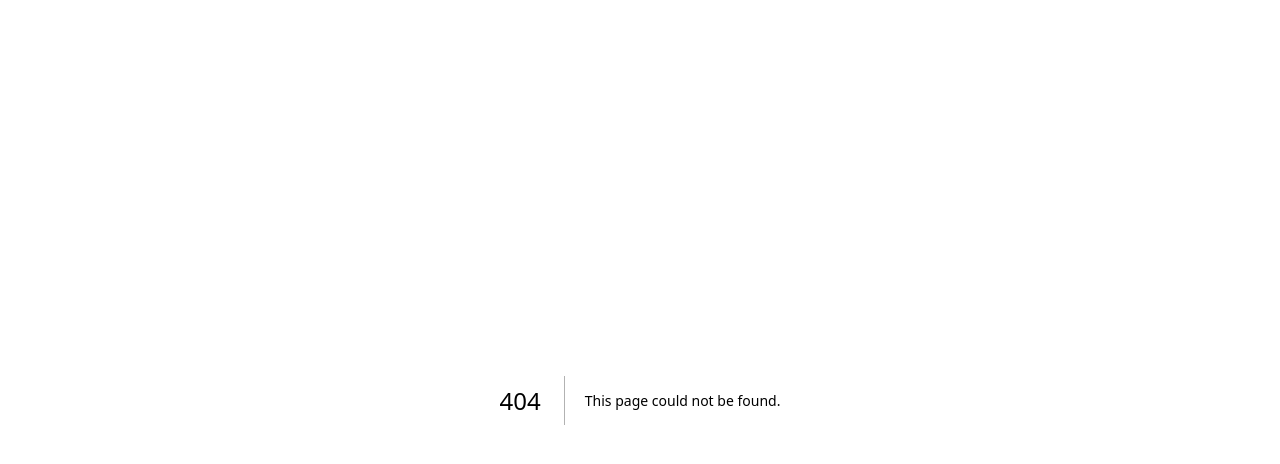
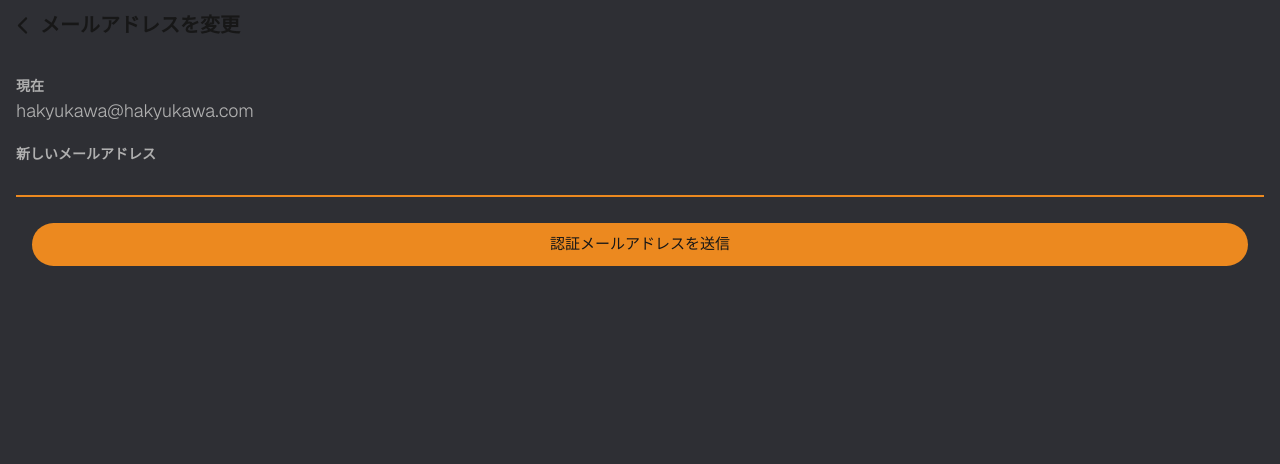
Before and after one commit to hakyukawa/frist_chat_next, a Next.js app in the folder hakyukawa-next/: page /mailaddressConfig in a window 1280 px wide. Before the commit this address had no page. Shown: the top 464 px of the page. Built offline with nearby package versions, Linux system fonts and the light colour scheme.

Commit message:
[add]パスワード再設定ページ作成

```diff
--- /dev/null
+++ b/hakyukawa-next/src/app/mailaddressConfig/page.jsx
@@ -0,0 +1,87 @@
+"use client";
+import React, {useState} from "react";
+import Header from "@/components/common/Header";
+import Status from "@/components/common/option/Status";
+import SubmitButton from "@/components/common/SubmitButton";
+import InputForm from "@/components/common/option/InputForm";
+
+
+function MailaddressConfig () {
+
+    const now_mail = "hakyukawa@hakyukawa.com";
+    const demomail = ["aiueo@exsample.com", "sample@sample.com", "test@test.com"];
+
+    //入力・エラー状態管理
+        const [formData,setFormData] = useState({
+            new_mail: "",
+        });
+        const [errors,setErrors] = useState({});
+
+        //入力内容の変更を反映
+        const handleChange = (e) => {
+            const {name,value} = e.target;
+            setFormData({
+                ...formData,
+                [name]: value,
+            });
+        };
+
+        //バリデーション
+        const validate = () => {
+            const newErrors = {};
+
+            const domain = formData.new_mail.split("@")[1];
+        if (!formData.new_mail) newErrors.new_mail = "記入してください";
+        else if (
+            /[\uFF10-\uFF19\uFF21-\uFF3A\uFF41-\uFF5A\u3000\uFF01-\uFF5E\u3040-\u309F]/.test(
+                formData.new_mail
+            ) ||
+            /[\uFF10-\uFF19\uFF21-\uFF3A\uFF41-\uFF5A\u3000\uFF01-\uFF5E\u3040-\u309F]/.test(domain)
+        ) {
+            newErrors.new_mail = "半角英数字で入力してください";
+        } else if (!/\S+@\S+\.\S+/.test(formData.new_mail) || formData.new_mail.includes(" ")) {
+            newErrors.new_mail = "メールアドレスを正しくご入力ください";
+        } else if(now_mail.includes(formData.new_mail)){
+            newErrors.new_mail = "現在と同じメールアドレスは使用できません。"
+        }else if (demomail.includes(formData.new_mail)) {
+            newErrors.new_mail = "このメールアドレスは既に使用されています";
+        }
+
+            setErrors(newErrors);
+            return Object.keys(newErrors).length === 0;
+        };
+        const handleSubmit = (e) => {
+            e.preventDefault();
+            // バリデーションを実行
+            if (validate()) {
+                console.log("フォーム送信");
+                alert("登録が完了しました");
+            }else{
+                console.log("変更に失敗しました");
+            }
+        };
+
+    return  (
+        <div>
+            <Header backPage backPageLink ="/" backPageText="メールアドレスを変更" />
+            <form onSubmit={handleSubmit} action="" method="POST" className="p-[16px]" >
+                <Status
+                    nowState={now_mail}
+                />
+                <InputForm
+                    label={"新しいメールアドレス"}
+                    inputName ="new_mail"
+                    formData =  {formData.new_mail}
+                    error = {errors.new_mail}
+                    onChange = {handleChange}
+                />
+                <SubmitButton
+                    buttonValue="認証メールアドレスを送信"
+                />
+            </form>
+        </div>
+
+    );
+}
+
+export default MailaddressConfig;
```
